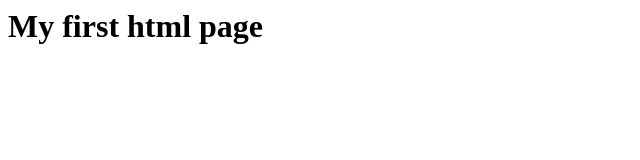
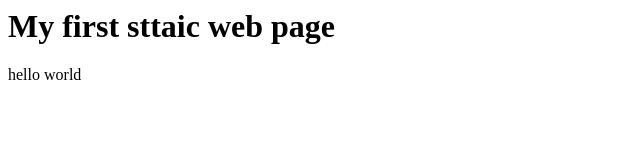
Before and after one commit to Sakshie-patil/my-static-website-github, a plain HTML site: page index.html in a window 1280 px wide. Shown: the whole page, without its empty margins (0-640 px from the left). Drawn offline with Linux system fonts and the light colour scheme.

Commit message:
Update index.html

```diff
--- a/index.html
+++ b/index.html
@@ -1,3 +1,4 @@
 <div>
-  <h1>My first html page</h1>
+  <h1>My first sttaic web page</h1>
+  <p>hello world</p>
 </div>
```
